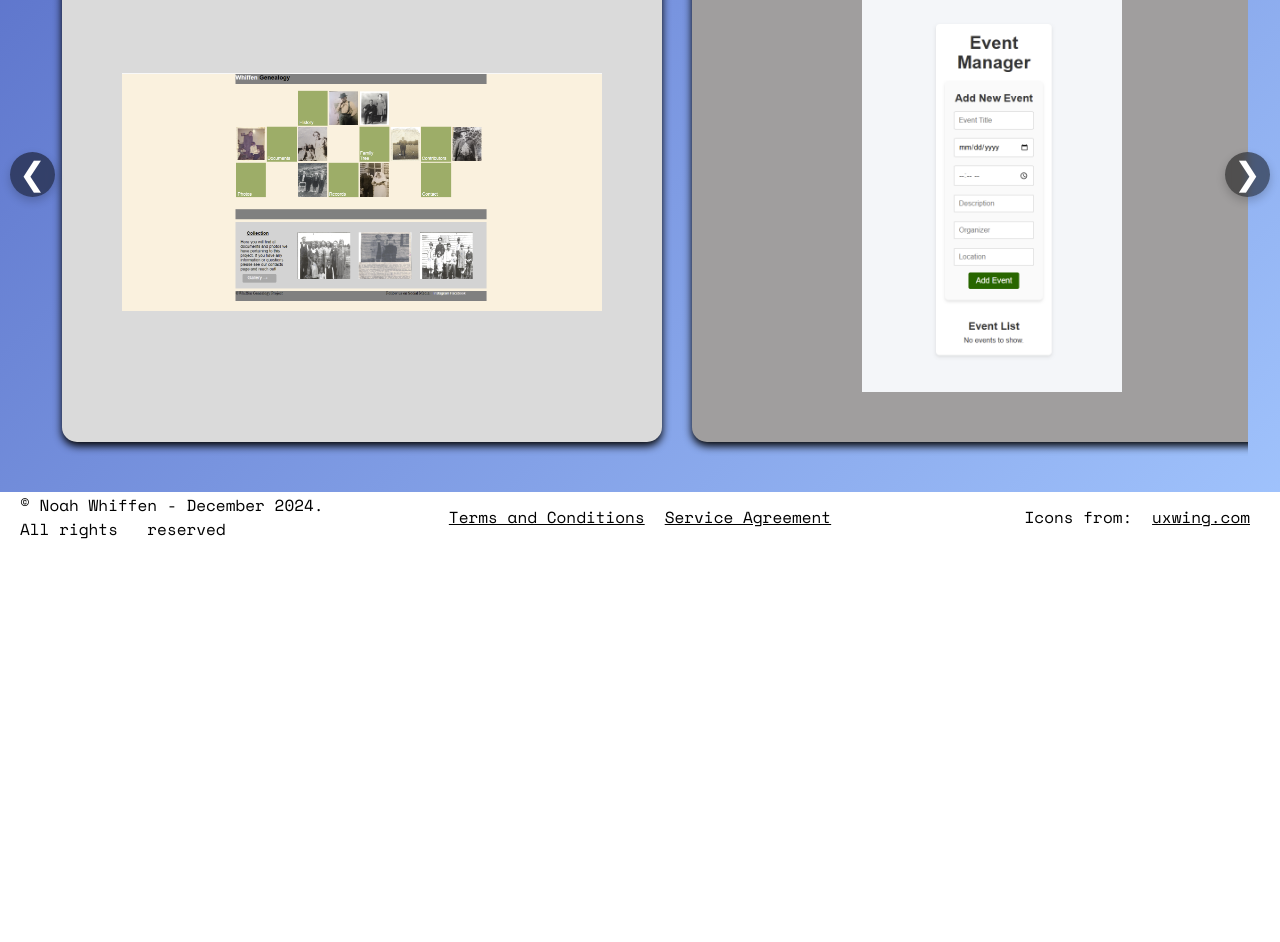
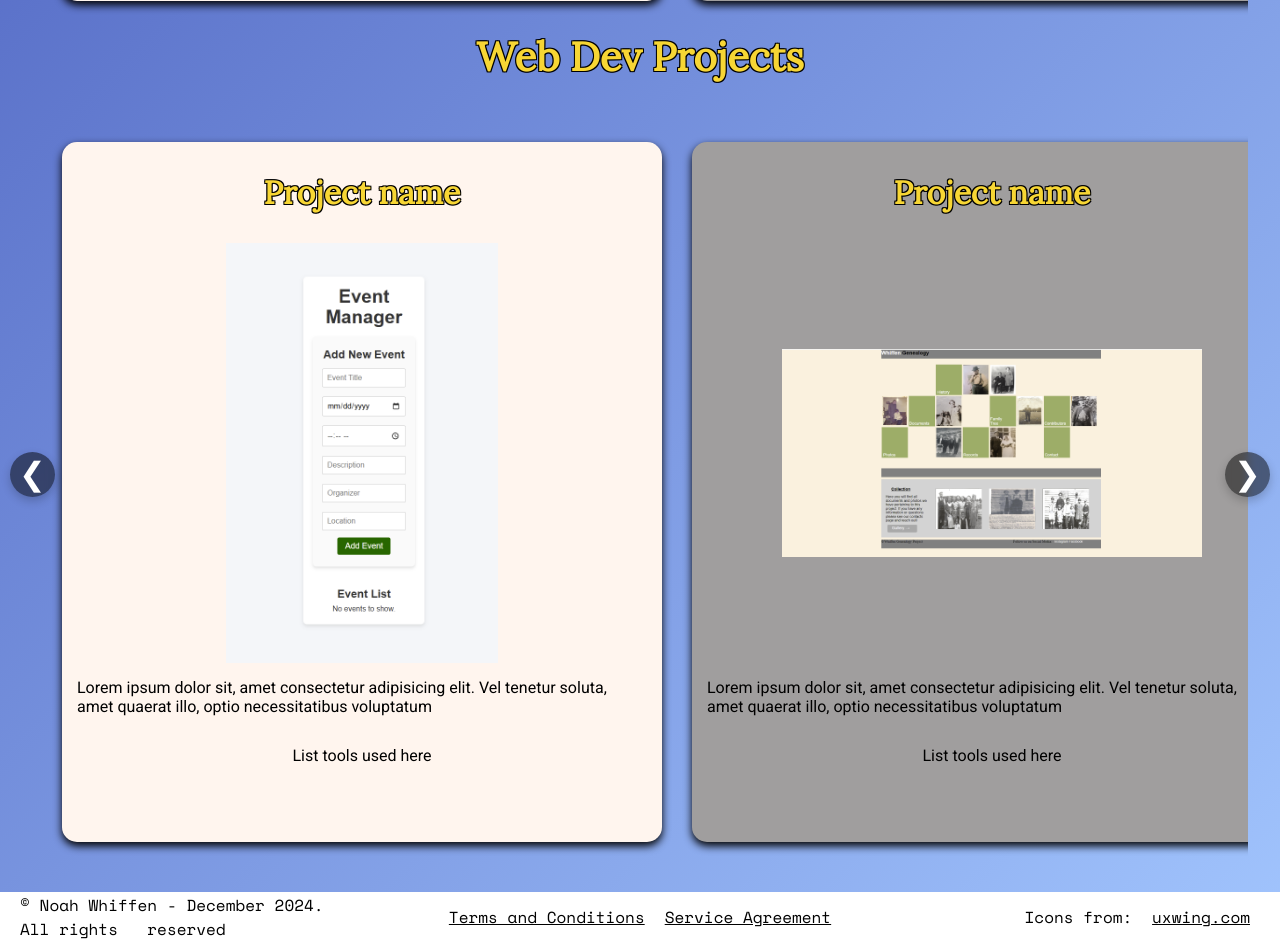
Before and after one commit to NoahWhiffen/portfolioSite, a plain HTML site: page portfolio/views/projects.html in a window 1280 px wide. Shown: the part 905-1847 px from the top of the page. Before the commit the page ends 1447 px from the top, so only its background shows below. Drawn offline with nearby package versions, Linux system fonts and the light colour scheme.

Commit message:
styles added and placeholders for text

```diff
--- a/portfolio/styles/projects.css
+++ b/portfolio/styles/projects.css
@@ -23,24 +23,28 @@ section {
 
 .appContainer {
     display: flex;
+    flex-direction: column;
     width: 600px;
-    height: 500px;
+    height: 700px;
     box-shadow: 0 4px 8px rgba(0, 0, 0, 2.0);
-    justify-content: center;
     align-items: center;
     margin: 10px;
     border-radius: 15px;
     flex-shrink: 0;
 }
 
+.appContainer p {
+    margin: 15px;
+}
+
 .projectImages {
-    width: 80%;
-    height: 80%;
+    width: 70%;
+    height: 60%;
     object-fit: contain;
 }
 
 .appContainer:nth-child(odd) {
-    background-color: rgb(218, 218, 218);
+    background-color: #FFF5EE;
 }
 
 .appContainer:nth-child(even) {
--- a/portfolio/styles/styles.css
+++ b/portfolio/styles/styles.css
@@ -35,5 +35,6 @@ h3 {
     font-family: 'Lora', serif;
     color: #f7d634;
     text-align: center;
+    grid-column: 1 / -1;
     margin: 30px 0;
 }
--- a/portfolio/views/projects.html
+++ b/portfolio/views/projects.html
@@ -31,56 +31,96 @@
         <div class="appWrapper" id="coding-projects">
             <!-- Python Projects -->
             <div class="appContainer">
+                <h3>Project name</h3>
                 <img
                     src="../images/Projects/passwordStrengthChecker.png"
                     class="projectImages"
                     alt="Password Strength Checker">
+                <p>Lorem ipsum dolor sit, amet consectetur adipisicing elit.
+                    Vel tenetur soluta, amet quaerat illo, optio necessitatibus voluptatum
+                </p>
+                <p>List tools used here</p>
             </div>
             <div class="appContainer">
+                <h3>Project name</h3>
                 <img
                     src="../images/Projects/payCalculator.png"
                     class="projectImages"
                     alt="Pay Calculator">
+                <p>Lorem ipsum dolor sit, amet consectetur adipisicing elit.
+                    Vel tenetur soluta, amet quaerat illo, optio necessitatibus voluptatum
+                </p>
+                <p>List tools used here</p>
             </div>
             <div class="appContainer">
+                <h3>Project name</h3>
                 <img
                     src="../images/Projects/Menu.png"
                     class="projectImages"
                     alt="Python Menu (Final Sprint - Term 1)">
+                <p>Lorem ipsum dolor sit, amet consectetur adipisicing elit.
+                    Vel tenetur soluta, amet quaerat illo, optio necessitatibus voluptatum
+                </p>
+                <p>List tools used here</p>
             </div>
             <div class="appContainer">
+                <h3>Project name</h3>
                 <img
                     src="../images/Projects/yachtClubReceipt.png"
                     class="projectImages"
                     alt="CLI Yacht Club Invoice App">
+                <p>Lorem ipsum dolor sit, amet consectetur adipisicing elit.
+                    Vel tenetur soluta, amet quaerat illo, optio necessitatibus voluptatum
+                </p>
+                <p>List tools used here</p>
             </div>
 
             <!-- Node.js Projects -->
             <div class="appContainer">
+                <h3>Project name</h3>
                 <img
                     src="../images/Projects/conferenceManager.png"
                     class="projectImages"
                     alt="Conference Management App">
+                <p>Lorem ipsum dolor sit, amet consectetur adipisicing elit.
+                    Vel tenetur soluta, amet quaerat illo, optio necessitatibus voluptatum
+                </p>
+                <p>List tools used here</p>
             </div>
 
             <!-- Java Projects -->
             <div class="appContainer">
+                <h3>Project name</h3>
                 <img
                     src="../images/Projects/rectangleClass.png"
                     class="projectImages"
                     alt="Rectangle Class Java">
+                <p>Lorem ipsum dolor sit, amet consectetur adipisicing elit.
+                    Vel tenetur soluta, amet quaerat illo, optio necessitatibus voluptatum
+                </p>
+                <p>List tools used here</p>
             </div>
             <div class="appContainer">
+                <h3>Project name</h3>
                 <img
                     src="../images/Projects/triangleClass.png"
                     class="projectImages"
                     alt="Triangle Class Java">
+                <p>Lorem ipsum dolor sit, amet consectetur adipisicing elit.
+                    Vel tenetur soluta, amet quaerat illo, optio necessitatibus voluptatum
+                </p>
+                <p>List tools used here</p>
             </div>
             <div class="appContainer">
+                <h3>Project name</h3>
                 <img
                     src="../images/Projects/creditCard.png"
                     class="projectImages"
                     alt="Credit Card Java">
+                <p>Lorem ipsum dolor sit, amet consectetur adipisicing elit.
+                    Vel tenetur soluta, amet quaerat illo, optio necessitatibus voluptatum
+                </p>
+                <p>List tools used here</p>
             </div>
         </div>
         <div class="scrollButton right" onclick="scrollRight('coding-projects')">❯</div>
@@ -93,36 +133,61 @@
         <div class="appWrapper" id="web-dev-projects">
             <!-- Frontend Projects -->
             <div class="appContainer">
+                <h3>Project name</h3>
+                <img
+                    src="../images/Projects/eventManager.png"
+                    class="projectImages"
+                    alt="Event Management App">
+                <p>Lorem ipsum dolor sit, amet consectetur adipisicing elit.
+                    Vel tenetur soluta, amet quaerat illo, optio necessitatibus voluptatum
+                </p>
+                <p>List tools used here</p>
+            </div>
+            <div class="appContainer">
+                <h3>Project name</h3>
                 <img
                     src="../images/Projects/whiffenGene.png"
                     class="projectImages"
                     alt="Genealogy Website">
+                <p>Lorem ipsum dolor sit, amet consectetur adipisicing elit.
+                    Vel tenetur soluta, amet quaerat illo, optio necessitatibus voluptatum
+                </p>
+                <p>List tools used here</p>
             </div>
             <div class="appContainer">
-                <img
-                    src="../images/Projects/eventManager.png"
-                    class="projectImages"
-                    alt="Event Management App">
-            </div>
-            <div class="appContainer">
+                <h3>Project name</h3>
                 <img
                     src="../images/Projects/dogApi.png"
                     class="projectImages"
                     alt="Dog API App">
+                <p>Lorem ipsum dolor sit, amet consectetur adipisicing elit.
+                    Vel tenetur soluta, amet quaerat illo, optio necessitatibus voluptatum
+                </p>
+                <p>List tools used here</p>
             </div>
 
             <!-- Express.js Projects -->
             <div class="appContainer">
+                <h3>Project name</h3>
                 <img
                     src="../images/Projects/authenicationPractice.png"
                     class="projectImages"
                     alt="Authentication/Login Practice">
+                <p>Lorem ipsum dolor sit, amet consectetur adipisicing elit.
+                    Vel tenetur soluta, amet quaerat illo, optio necessitatibus voluptatum
+                </p>
+                <p>List tools used here</p>
             </div>
             <div class="appContainer">
+                <h3>Project name</h3>
                 <img
                     src="../images/Projects/mathCompetition.png"
                     class="projectImages"
                     alt="Math Competition App">
+                <p>Lorem ipsum dolor sit, amet consectetur adipisicing elit.
+                    Vel tenetur soluta, amet quaerat illo, optio necessitatibus voluptatum
+                </p>
+                <p>List tools used here</p>
             </div>
         </div>
         <div class="scrollButton right" onclick="scrollRight('web-dev-projects')">❯</div>
```
Also changed, not shown: portfolio/styles/index.css (+9 -1 lines), portfolio/views/index.html (+13 -3 lines).
